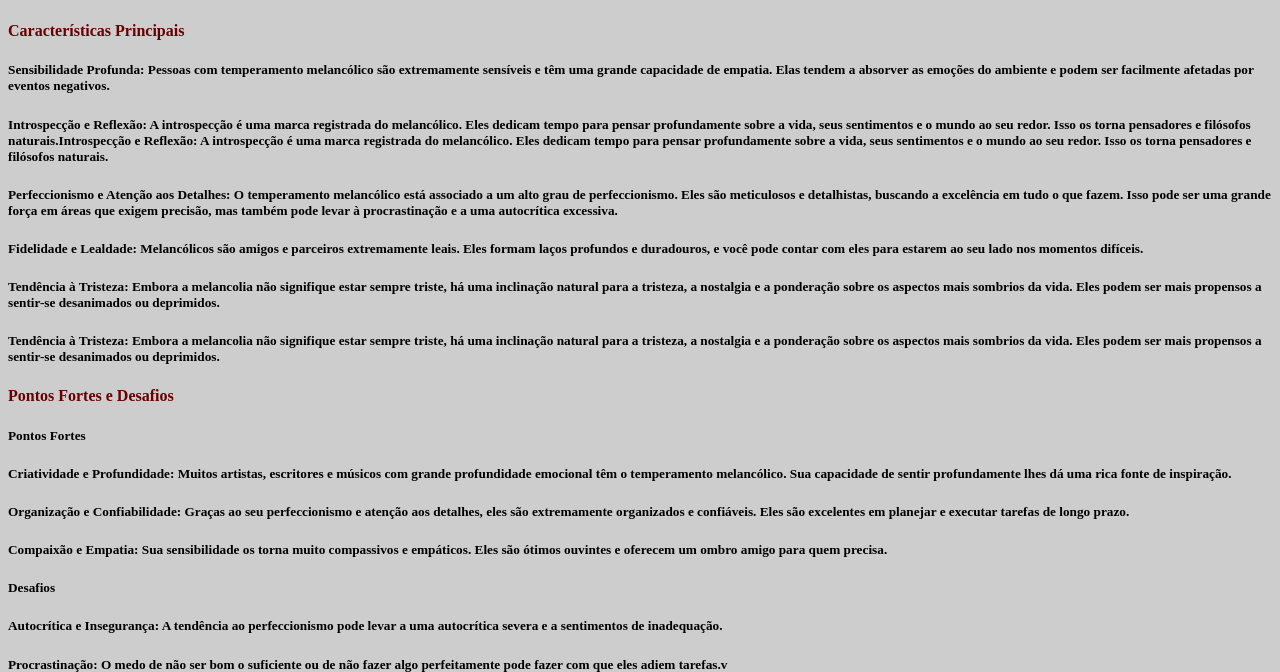
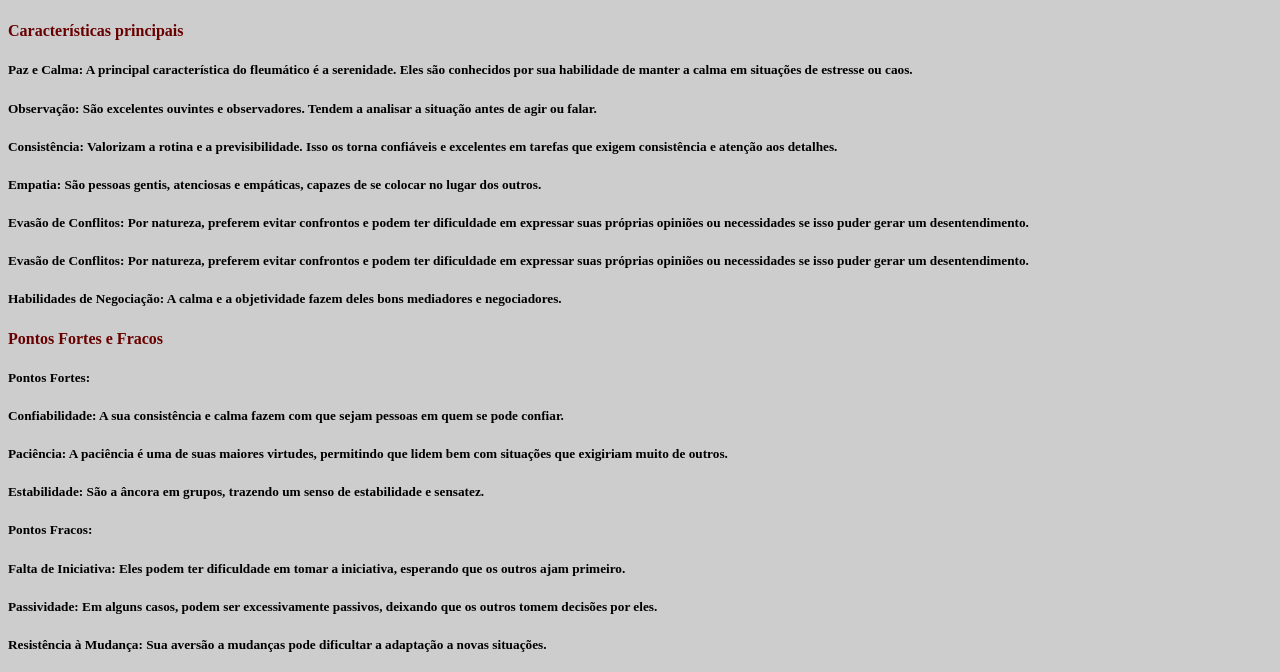
Before and after one commit to luisa4002/Temperamentos, a plain HTML site: page index.html in a window 1280 px wide. Shown: the part 2648-3320 px from the top of the page. Drawn offline with Linux system fonts and the light colour scheme; grey boxes are pictures that could not be loaded; a web font is replaced by a local one.

Commit message:
ending phases

```diff
--- a/index.html
+++ b/index.html
@@ -85,7 +85,47 @@
 
      <iframe width="560" height="315" src="https://youtu.be/RWUZwOs-jno?si=UXwEOHxwMmEPQMC6" title="YouTube video player" frameborder="0" allow="accelerometer; autoplay; clipboard-write; encrypted-media; gyroscope; picture-in-picture; web-share" referrerpolicy="strict-origin-when-cross-origin" allowfullscreen></iframe>
 
-     <h4>Características Principais</h4>
+
+     <h4>Características principais</h4>
+
+     <h5>Paz e Calma: A principal característica do fleumático é a serenidade. Eles são conhecidos por sua habilidade de manter a calma em situações de estresse ou caos.</h5>
+
+     <h5>Observação: São excelentes ouvintes e observadores. Tendem a analisar a situação antes de agir ou falar.</h5>
+
+     <h5>Consistência: Valorizam a rotina e a previsibilidade. Isso os torna confiáveis e excelentes em tarefas que exigem consistência e atenção aos detalhes.</h5>
+
+     <h5>Empatia: São pessoas gentis, atenciosas e empáticas, capazes de se colocar no lugar dos outros.</h5>
+
+     <h5>Evasão de Conflitos: Por natureza, preferem evitar confrontos e podem ter dificuldade em expressar suas próprias opiniões ou necessidades se isso puder gerar um desentendimento.</h5>
+
+     <h5>Evasão de Conflitos: Por natureza, preferem evitar confrontos e podem ter dificuldade em expressar suas próprias opiniões ou necessidades se isso puder gerar um desentendimento.</h5>
+
+     <h5>Habilidades de Negociação: A calma e a objetividade fazem deles bons mediadores e negociadores.</h5>
+
+     <h4>Pontos Fortes e Fracos</h4>
+
+     <h5>Pontos Fortes:</h5>
+
+     <h5>Confiabilidade: A sua consistência e calma fazem com que sejam pessoas em quem se pode confiar.</h5>
+
+     <h5>Paciência: A paciência é uma de suas maiores virtudes, permitindo que lidem bem com situações que exigiriam muito de outros.</h5>
+
+     <h5>Estabilidade: São a âncora em grupos, trazendo um senso de estabilidade e sensatez.</h5>
+
+     <h5>Pontos Fracos:</h5>
+
+     <h5>Falta de Iniciativa: Eles podem ter dificuldade em tomar a iniciativa, esperando que os outros ajam primeiro.</h5>
+
+     <h5>Passividade: Em alguns casos, podem ser excessivamente passivos, deixando que os outros tomem decisões por eles.</h5>
+
+     <h5>Resistência à Mudança: Sua aversão a mudanças pode dificultar a adaptação a novas situações.</h5>
+
+
+<iframe width="560" height="315" src="https://youtu.be/QHwr96JrxH4?si=eo9xT1Chxalwoz1H" title="YouTube video player" frameborder="0" allow="accelerometer; autoplay; clipboard-write; encrypted-media; gyroscope; picture-in-picture; web-share" referrerpolicy="strict-origin-when-cross-origin" allowfullscreen></iframe>
+
+
+
+<h4>Características Principais</h4>
 
      <h5>Sensibilidade Profunda: Pessoas com temperamento melancólico são extremamente sensíveis e têm uma grande capacidade de empatia. Elas tendem a absorver as emoções do ambiente e podem ser facilmente afetadas por eventos negativos.</h5>
 
@@ -117,6 +157,9 @@
 
      <h5>Tendência ao Isolamento: A necessidade de tempo para a reflexão pode levá-los a se isolarem dos outros, o que pode agravar sentimentos de tristeza.</h5>
 
+
+
+
    </section>
 
 
@@ -129,8 +172,6 @@
 
    <section>
         <div class = "categoriavideos">
-=======
-
 
 
 
@@ -142,7 +183,7 @@
 
              <a href="https://youtu.be/MQkv4YpvA_U?si=mH-x6mMUynnMIX_H";
                 <img src="https://img.youtube.com/vi/MQkv4YpvA_U/maxresdefault.; />
-             </a>
+              </a>
 
              <a href="https://www.youtube.com/vi/LINK_AQUI/MAXRESDEAFULT.JPG";
                 <img src="https://img.youtube.com/vi/FvRmEapoHRc/maxresdefault.; />
```
